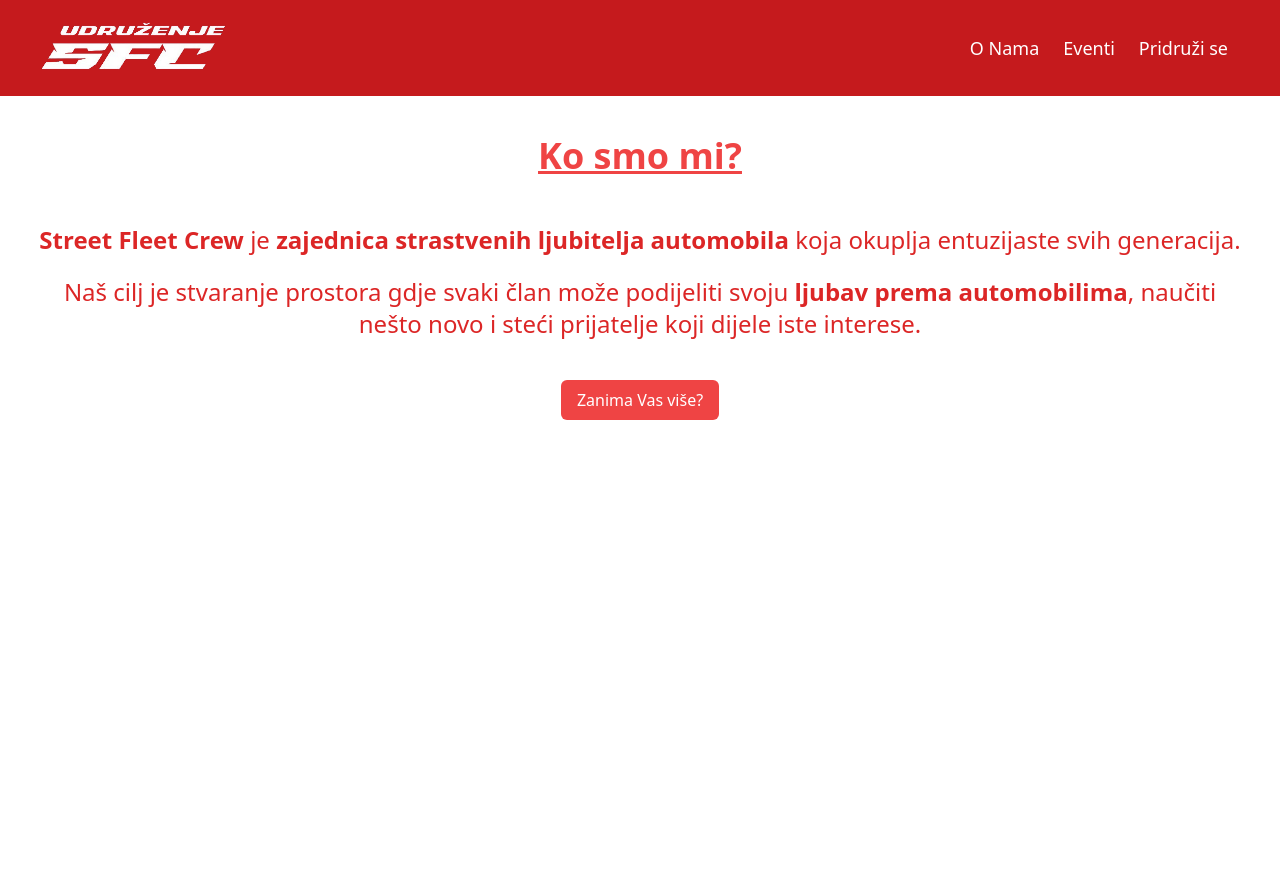
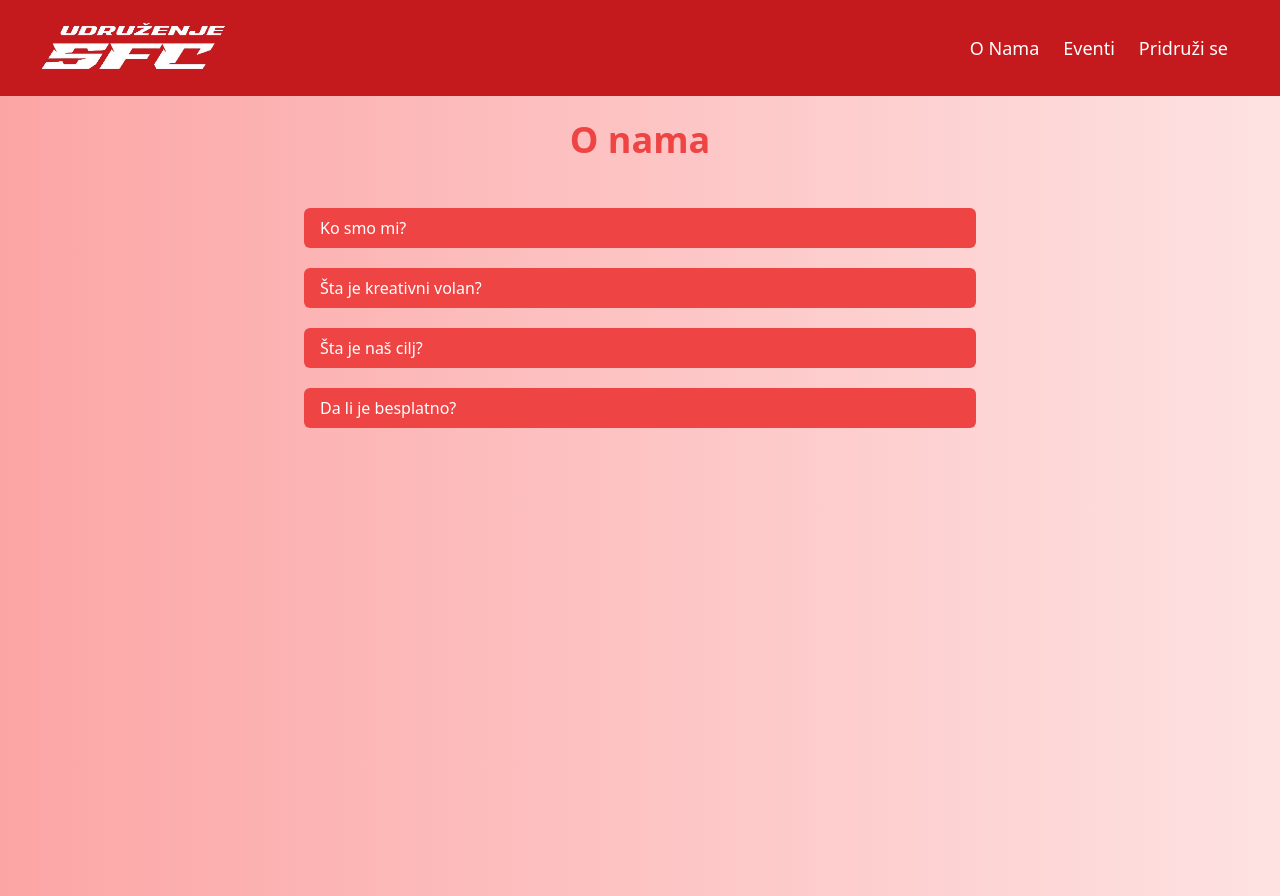
Before and after one commit to FatihTheDev/sfc-crew, a Next.js app: page /o_nama in a window 1280 px wide. Before the commit the page ends 800 px from the top, so only its background shows below. Built offline with nearby package versions, Linux system fonts and the light colour scheme.

Commit message:
slight changes

```diff
--- a/app/eventi/page.tsx
+++ b/app/eventi/page.tsx
@@ -12,6 +12,7 @@ const Events = () => {
   ];
 
   return (
+    <div className="relative bg-gradient-to-l from-red-100 to-red-300 min-h-screen pb-2">
     <div className="container mx-auto p-4">
       <div className="grid grid-cols-1 md:grid-cols-2 gap-4">
         {events.map((event) => (
@@ -36,6 +37,7 @@ const Events = () => {
         ))}
       </div>
     </div>
+    </div>
   );
 };
 
--- a/app/globals.css
+++ b/app/globals.css
@@ -7,4 +7,6 @@ html, body, #__next {
   height: 100%;
   margin: 0;
   padding: 0;
+
+
 }
--- a/app/o_nama/page.tsx
+++ b/app/o_nama/page.tsx
@@ -1,53 +1,81 @@
-'use client'
+'use client';
 
-import { useState, useEffect } from "react";
-
+import { useState } from "react";
 
 export default function Home() {
-  const [showMore, setShowMore] = useState(false);
-  const [animate, setAnimate] = useState(false);
+  const [activeIndex, setActiveIndex] = useState(null);
 
-  const show = () => {
-    setAnimate(true);
-    setShowMore(!showMore);
-  }
-
-  useEffect(() => {
-    if (animate) {
-      const timer = setTimeout(() => setAnimate(false), 1510);
-      return () => clearTimeout(timer);
-    }
-  }, [animate]);
+  const toggleFaq = (index) => {
+    setActiveIndex(activeIndex === index ? null : index);
+  };
 
   return (
     <>
-      <div className="relative mb-10">
+
+      <div className="relative bg-gradient-to-l from-red-100 to-red-300 min-h-screen">
         <div className="relative z-10">
-          <article>
-            <h1 className="text-3xl text-red-500 font-bold mt-10 mb-12 text-center underline md:text-4xl">Ko smo mi?</h1>
-            <p className="mx-[3%] mb-5 text-xl text-red-600 text-center md:text-2xl"><span className="font-semibold">Street Fleet Crew</span> je <span className="font-semibold">zajednica strastvenih ljubitelja automobila</span> koja okuplja entuzijaste svih generacija.</p>
-            <p className="mx-[3%] text-xl text-red-600 text-center md:text-2xl">Naš cilj je stvaranje prostora gdje svaki član može podijeliti svoju <span className="font-semibold">ljubav prema automobilima</span>, naučiti nešto novo i steći prijatelje koji dijele iste interese.</p>
-            <div className="flex justify-center items-center mt-10">
-              <button onClick={show} type="button" className={showMore ? "hidden" : "px-4 py-2 bg-red-500 hover:bg-red-700 text-white rounded-md hover:rounded-full"}>Zanima Vas više?</button>
+          <h1 className="text-3xl text-red-500 font-bold mt-0 mb-12 pt-6 text-center md:text-4xl">O nama</h1>
+
+          <div className="max-w-2xl mx-auto">
+
+            <div className="mb-5">
+              <button
+                onClick={() => toggleFaq(0)}
+                className="w-full px-4 py-2 text-left bg-red-500 text-white rounded-md focus:outline-none transition-transform transform hover:scale-105"
+              >
+                Ko smo mi?
+              </button>
+              <div className={`${activeIndex === 0 ? "block" : "hidden"} mt-2 px-4 py-2 bg-gray-100 rounded-md transition-all duration-500 ease-in-out transform ${activeIndex === 0 ? 'opacity-100 max-h-screen' : 'opacity-0 max-h-0'}`}>
+                <p className="text-red-600">
+                  <span className="font-semibold">Street Fleet Crew</span> je <span className="font-semibold">zajednica strastvenih ljubitelja automobila</span> koja okuplja entuzijaste svih generacija. Naš cilj je stvaranje prostora gdje svaki član može podijeliti svoju <span className="font-semibold">ljubav prema automobilima</span>, naučiti nešto novo i steći prijatelje koji dijele iste interese.
+                </p>
+              </div>
             </div>
-          </article>
 
-          <article className={`${animate ? "animate-bounce" : ""} ${showMore ? "visible" : "hidden"}`}>
-            <h1 className="text-3xl text-red-500 font-bold mt-10 mb-12 text-center underline md:text-4xl">Naša Misija</h1>
-            <p className="mx-[4%] mb-5 text-xl text-red-600 text-center md:text-2xl">Naša misija je povezati ljude kroz zajedničku strast prema automobilima.</p>
-            <p className="mx-[4%] text-xl text-red-600 text-center md:text-2xl"> Organizujemo redovne <span className="font-semibold">susrete</span>, <span className="font-semibold">vožnje</span> i <span className="font-semibold">događaje</span>, gdje naši članovi mogu pokazati svoje automobile, razmijeniti iskustva i ideje, te uživati u prijateljskoj atmosferi.</p>
 
-            <h1 className="text-3xl text-red-500 font-bold mt-10 mb-12 text-center underline md:text-4xl">Naše vrijednosti:</h1>
-            <ul>
-              <hr className="border-1 border-red-400"/>
-              <li><p className="mx-[4%] mb-5 text-xl text-red-600 text-center md:text-2xl"><span className="font-bold">Strast</span>: Ljubav prema automobilima je ono što nas povezuje i motiviše</p></li>
-              <hr className="border-1 border-red-400"/>
-              <li><p className="mx-[4%] mb-5 text-xl text-red-600 text-center md:text-2xl"><span className="font-bold">Zajedništvo</span>: Njegujemo prijateljstva i međusobnu podršku unutar zajednice</p></li>
-              <hr className="border-1 border-red-400"/>
-              <li><p className="mx-[4%] mb-5 text-xl text-red-600 text-center md:text-2xl"><span className="font-bold">Edukacija</span>:  Potičemo razmjenu znanja i iskustava o automobilima</p></li>
-              <hr className="border-1 border-red-400"/>
-            </ul>
-          </article>
+            <div className="mb-5">
+              <button
+                onClick={() => toggleFaq(1)}
+                className="w-full px-4 py-2 text-left bg-red-500 text-white rounded-md focus:outline-none transition-transform transform hover:scale-105"
+              >
+                Šta je kreativni volan?
+              </button>
+              <div className={`${activeIndex === 1 ? "block" : "hidden"} mt-2 px-4 py-2 bg-gray-100 rounded-md transition-all duration-500 ease-in-out transform ${activeIndex === 1 ? 'opacity-100 max-h-screen' : 'opacity-0 max-h-0'}`}>
+                <p className="text-red-600">
+                  Kreativni volan je naš projekat koji se fokusira na povezivanje kreativnih ljudi kroz ljubav prema automobilima. Organizujemo različite radionice i događaje gde članovi mogu pokazati svoje veštine i kreativnost.
+                </p>
+              </div>
+            </div>
+
+
+            <div className="mb-5">
+              <button
+                onClick={() => toggleFaq(2)}
+                className="w-full px-4 py-2 text-left bg-red-500 text-white rounded-md focus:outline-none transition-transform transform hover:scale-105"
+              >
+                Šta je naš cilj?
+              </button>
+              <div className={`${activeIndex === 2 ? "block" : "hidden"} mt-2 px-4 py-2 bg-gray-100 rounded-md transition-all duration-500 ease-in-out transform ${activeIndex === 2 ? 'opacity-100 max-h-screen' : 'opacity-0 max-h-0'}`}>
+                <p className="text-red-600">
+                  Naš cilj je povezati ljude kroz zajedničku strast prema automobilima. Organizujemo redovne susrete, vožnje i događaje gde naši članovi mogu pokazati svoje automobile, razmijeniti iskustva i ideje, te uživati u prijateljskoj atmosferi.
+                </p>
+              </div>
+            </div>
+
+            <div className="mb-5">
+              <button
+                onClick={() => toggleFaq(3)}
+                className="w-full px-4 py-2 text-left bg-red-500 text-white rounded-md focus:outline-none transition-transform transform hover:scale-105"
+              >
+                Da li je besplatno?
+              </button>
+              <div className={`${activeIndex === 3 ? "block" : "hidden"} mt-2 px-4 py-2 bg-gray-100 rounded-md transition-all duration-500 ease-in-out transform ${activeIndex === 3 ? 'opacity-100 max-h-screen' : 'opacity-0 max-h-0'}`}>
+                <p className="text-red-600">
+                  Da, učlanjenje i prisustvo većini naših događaja su potpuno besplatni. Cilj nam je da zajednica bude dostupna svima koji dele našu strast prema automobilima.
+                </p>
+              </div>
+            </div>
+          </div>
         </div>
       </div>
     </>
--- a/tailwind.config.ts
+++ b/tailwind.config.ts
@@ -6,7 +6,7 @@ module.exports = {
     "./components/**/*.{js,ts,jsx,tsx}",
   ],
   theme: {
-    extend: {},
+    extend: {}
   },
   plugins: [],
 };
```
Also changed, not shown: app/pridruzi_se/page.tsx (+52 -25 lines), app/page.tsx (line endings or trailing spaces).
